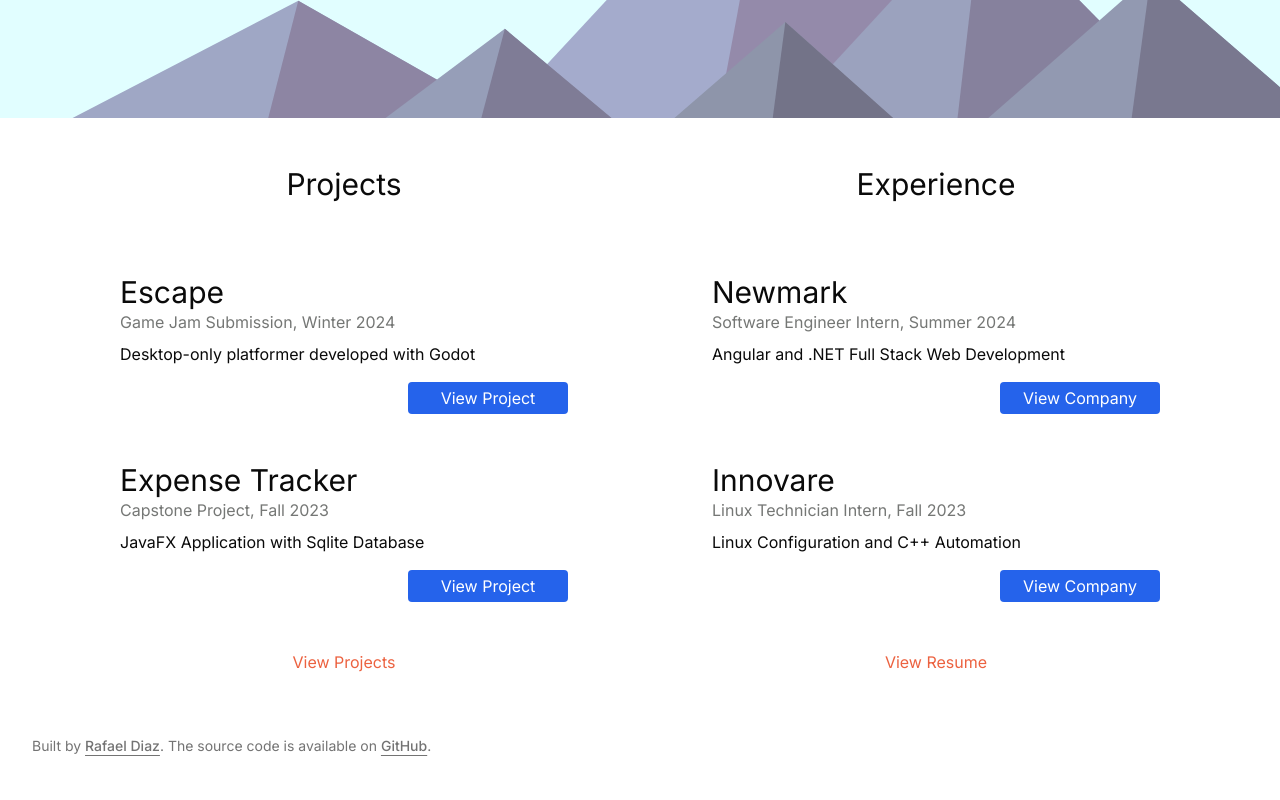
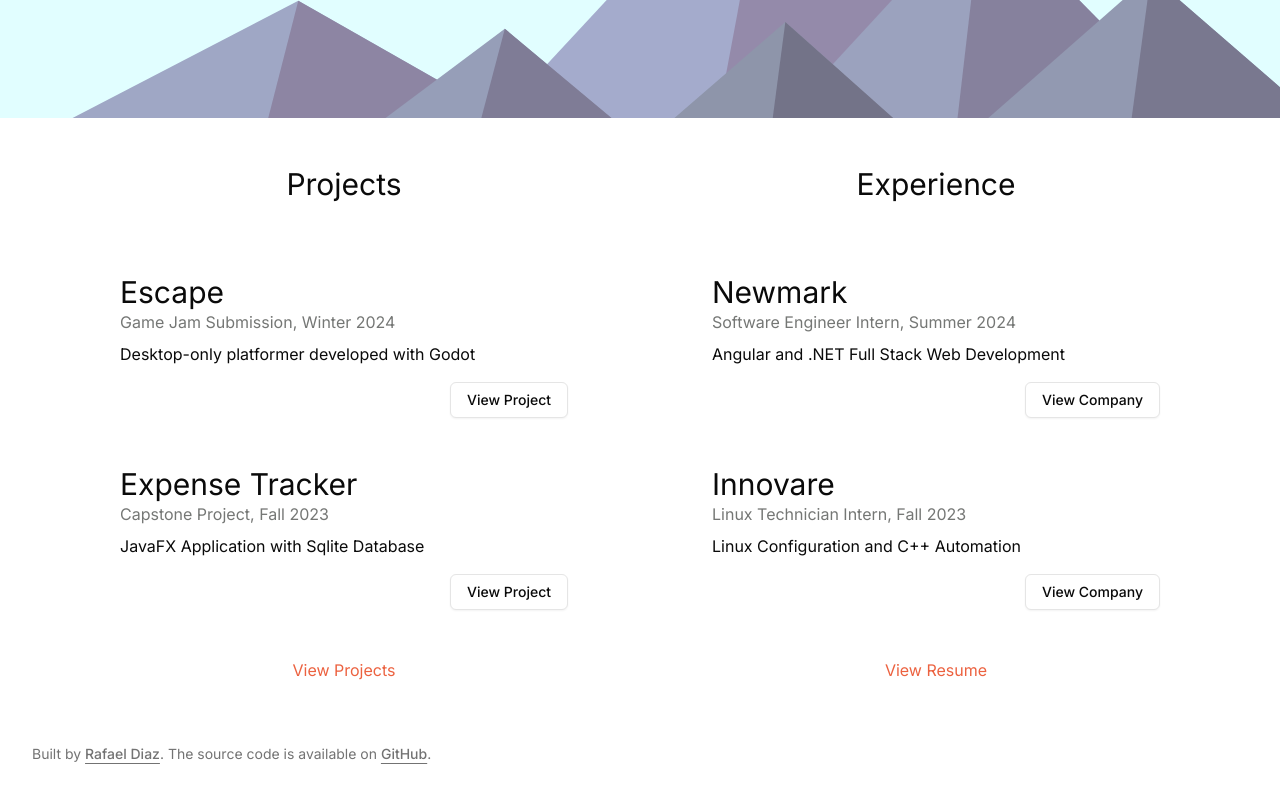
Before and after one commit to availe/Personal-Website-V2, a Next.js app: page / in a window 1280 px wide. Shown: the part 611-1411 px from the top of the page. Built offline with nearby package versions, Linux system fonts and the light colour scheme.

Commit message:
updated button style home

```diff
--- a/src/components/home/experience-entry.tsx
+++ b/src/components/home/experience-entry.tsx
@@ -1,3 +1,5 @@
+import { Button } from "../ui/button";
+
 interface ExperienceEntryProps {
   link: string;
   name: string;
@@ -25,11 +27,11 @@ const ExperienceEntry: React.FC<ExperienceEntryProps> = ({
       </div>
       <p>{description}</p>
       <div className="flex justify-center md:justify-end pt-2">
-        <button className="w-[10rem] bg-blue-600 hover:bg-blue-500 text-white py-1 px-2 rounded">
+        <Button variant="outline">
           <a href={link} target="_blank" rel="noopener noreferrer">
             {callToAction}
           </a>
-        </button>
+        </Button>
       </div>
     </div>
   );
```
